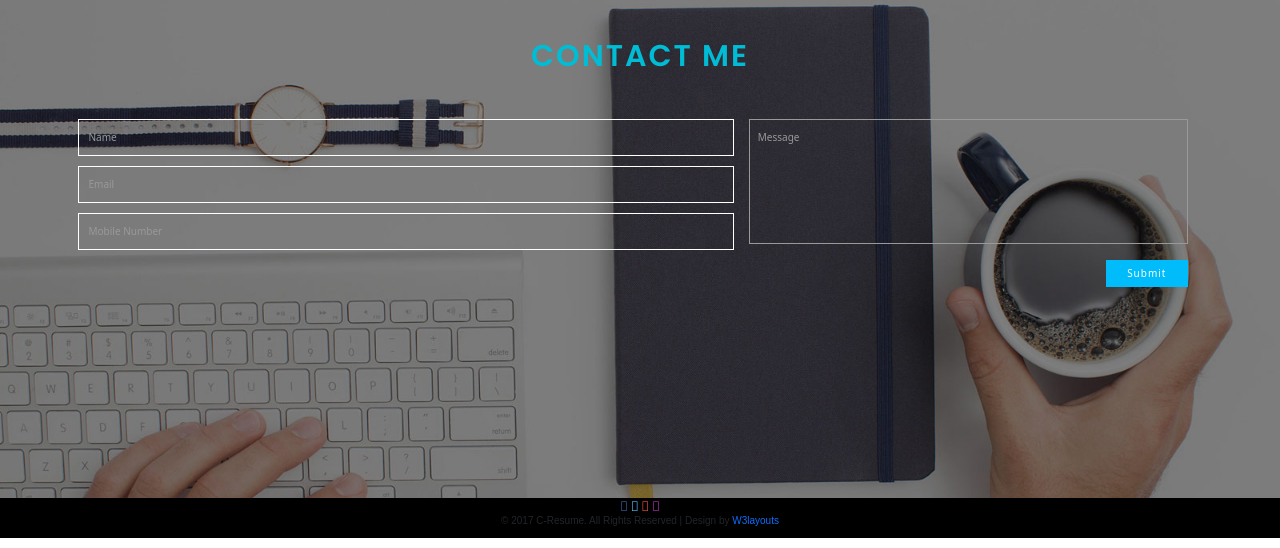
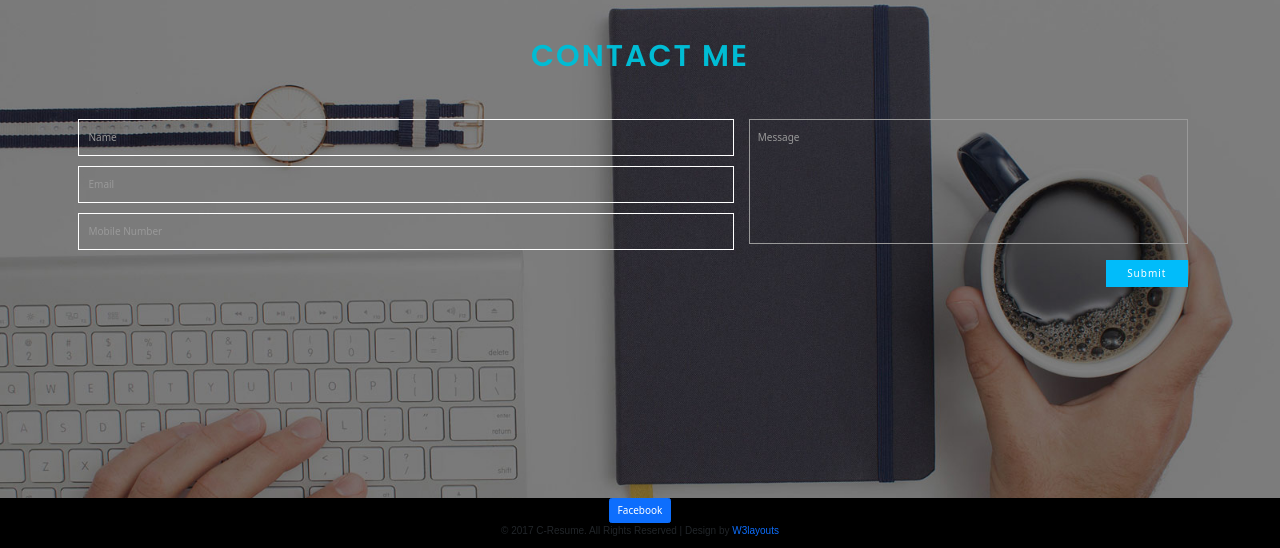
Before and after one commit to noorudheen321/mywe, a plain HTML site: page index.html in a window 1280 px wide. Shown: the part 3185-3733 px from the top of the page. Drawn offline with nearby package versions, Linux system fonts and the light colour scheme.

Commit message:
my first commit

```diff
--- a/index.html
+++ b/index.html
@@ -480,25 +480,10 @@ Smartphone Compatible web template, free webdesigns for Nokia, Samsung, LG, Sony
 	<div class="container">
 		<div class="row">
 			<div class="col-m-12 text-center text-whit">
-				<!-- Facebook -->
-<a style="color: #3b5998;" href="#!" role="button"
-><i class="fab fa-facebook-f fa-lg"></i
-></a>
+				<a class="btn btn-primary" href="#" role="button">Facebook</a>
 
-<!-- Twitter -->
-<a style="color: #55acee;" href="#!" role="button"
-><i class="fab fa-twitter fa-lg"></i
-></a>
 
-<!-- Google -->
-<a style="color: #dd4b39;" href="#!" role="button"
-><i class="fab fa-google fa-lg"></i
-></a>
 
-<!-- Instagram -->
-<a style="color: #ac2bac;" href="#!" role="button"
-><i class="fab fa-instagram fa-lg"></i
-></a>
 				<p class="pl-4">© 2017 C-Resume. All Rights Reserved | Design by <a href="https://w3layouts.com/">W3layouts</a></p>
 			</div>
 		</div>
```
